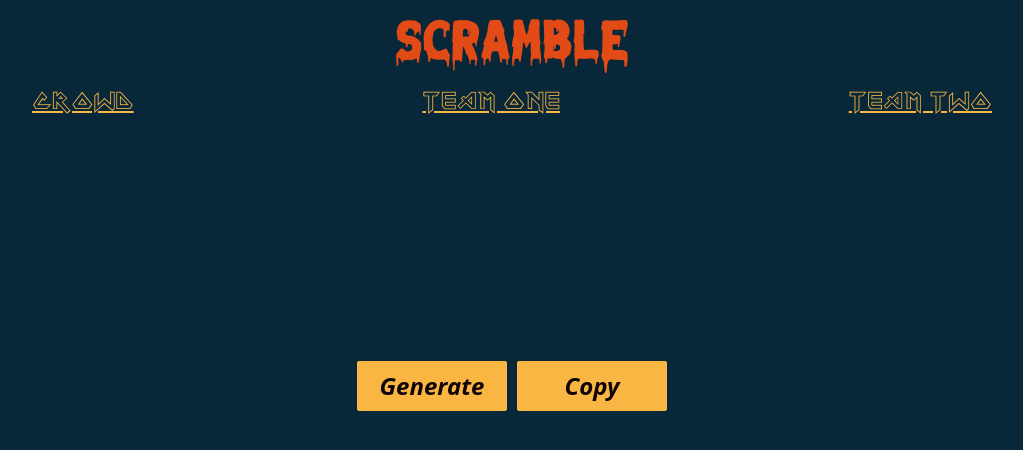
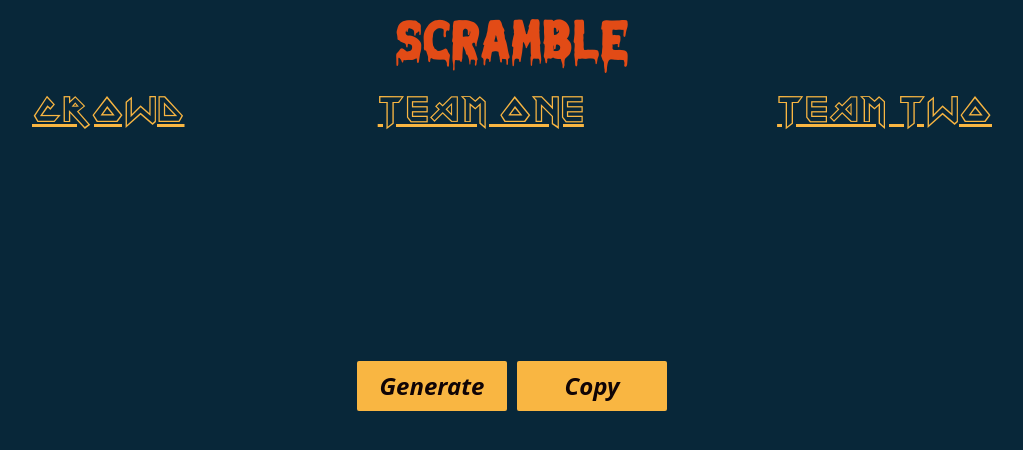
Before and after one commit to fredrikoller/scramble-ramble, a Next.js app in the folder frontend/: page / in a window 1280 px wide. Shown: the top 450 px of the page, without its empty margins (128-1151 px from the left). Built offline with nearby package versions, Linux system fonts and the light colour scheme.

Commit message:
bigger font

```diff
--- a/frontend/src/components/TeamContainer/TeamContainer.css
+++ b/frontend/src/components/TeamContainer/TeamContainer.css
@@ -5,8 +5,6 @@
 .container-item h1 {
   color: var(--yellow);
   font-family: 'Maiden';
-  /* font-style: italic; */
-  font-size: x-large;
+  font-size: 36px;
   text-decoration: underline;
-  ;
 }
```
